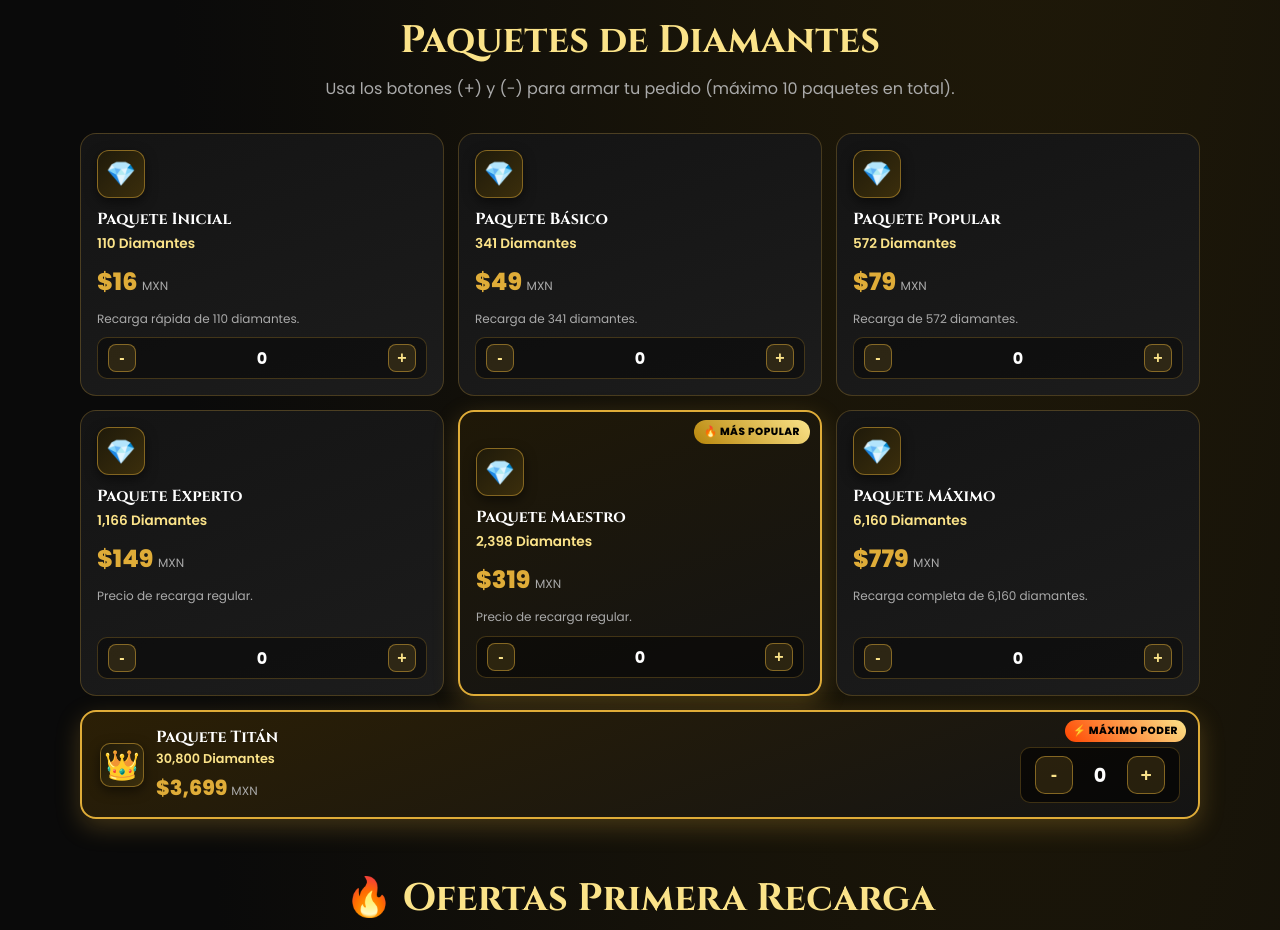
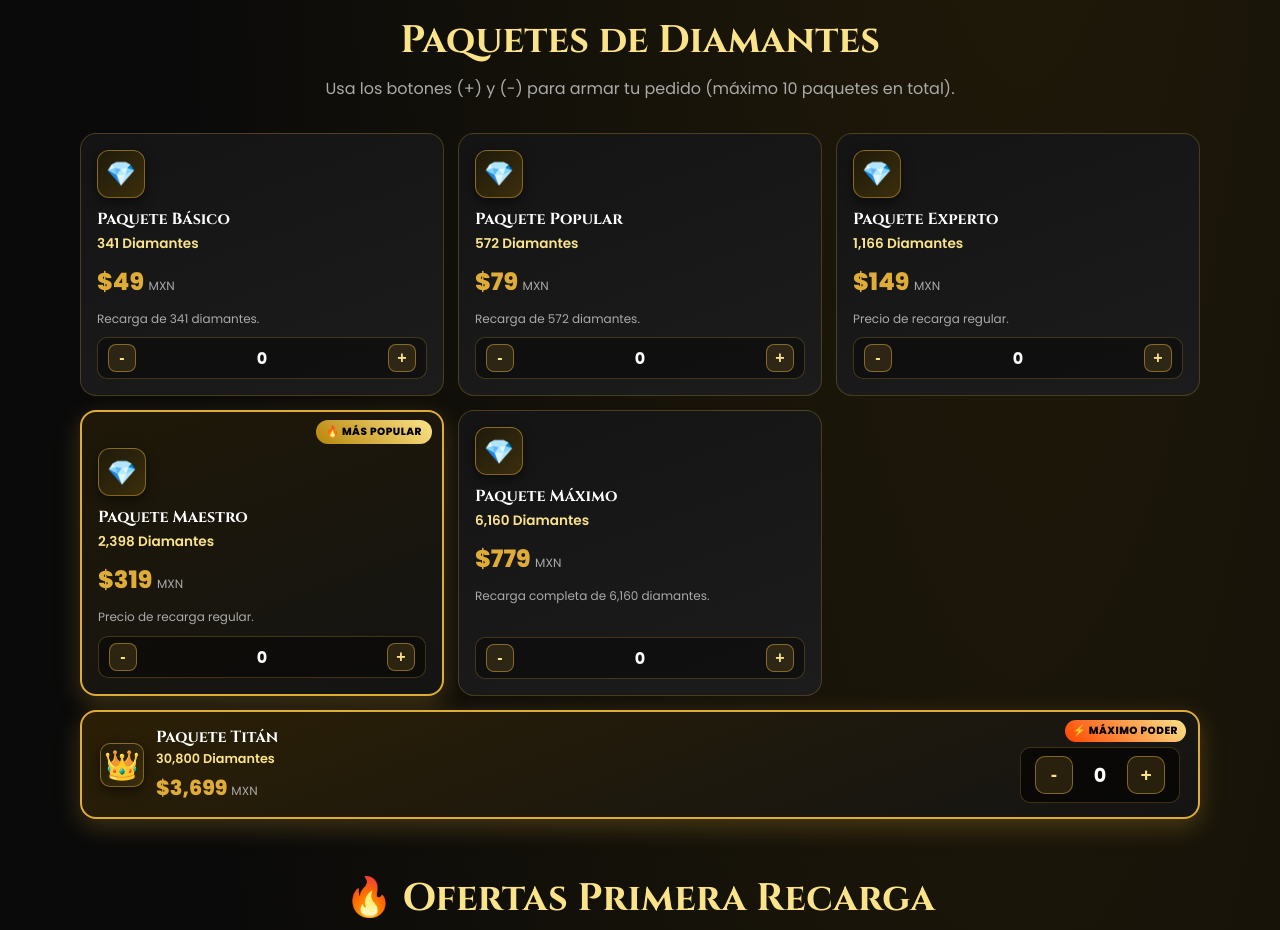
Before and after one commit to dxnzzventas/Tienda-prueba, a plain HTML site: page index.html in a window 1280 px wide. Shown: the part 940-1870 px from the top of the page. Drawn offline with Linux system fonts and the light colour scheme.

Commit message:
Eliminación de paquete 110 diamantes

```diff
--- a/index.html
+++ b/index.html
@@ -766,21 +766,6 @@ footer {
       <article class="product">
         <div>
           <div class="diamond">💎</div>
-          <h3>Paquete Inicial</h3>
-          <div class="qty">110 Diamantes</div>
-          <div class="price" data-mxn="16">$16 <small>MXN</small></div>
-          <p class="note">Recarga rápida de 110 diamantes.</p>
-        </div>
-        <div class="qty-controls">
-          <button class="qty-btn" onclick="cambiarCantidad('110 Diamantes', -1)">-</button>
-          <span class="qty-num" id="qty-110 Diamantes">0</span>
-          <button class="qty-btn" onclick="cambiarCantidad('110 Diamantes', 1)">+</button>
-        </div>
-      </article>
-
-      <article class="product">
-        <div>
-          <div class="diamond">💎</div>
           <h3>Paquete Básico</h3>
           <div class="qty">341 Diamantes</div>
           <div class="price" data-mxn="49">$49 <small>MXN</small></div>
@@ -855,7 +840,7 @@ footer {
         </div>
       </article>
 
-      <!-- PAQUETE TITÁN (PRECIO BAJO EL TÍTULO PARA EVITAR TRASLAPE) -->
+      <!-- PAQUETE TITÁN -->
       <article class="product featured" style="grid-column: 1 / -1; background: linear-gradient(160deg, #2b1f05, #141414); border: 2px solid var(--gold); padding: 14px 18px; position: relative;">
         <span class="tag" style="background: linear-gradient(45deg, #ff4500, var(--gold-light)); color: #000; top: 8px; right: 12px; font-size: 0.65rem; padding: 3px 8px;">⚡ MÁXIMO PODER</span>
         <div style="display: flex; align-items: center; justify-content: space-between; flex-wrap: wrap; gap: 12px; width: 100%;">
@@ -864,11 +849,9 @@ footer {
             <div>
               <h3 style="margin: 0 0 2px 0; font-size: 1rem; font-family: 'Cinzel', serif;">Paquete Titán</h3>
               <div class="qty" style="font-size: 0.8rem;">30,800 Diamantes</div>
-              <!-- PRECIO ABAJO DEL TÍTULO -->
               <div class="price" data-mxn="3699" style="font-size: 1.3rem; margin: 4px 0 0 0; color: var(--gold);">$3,699 <small>MXN</small></div>
             </div>
           </div>
-          <!-- BOTONES AGRANDADOS -->
           <div class="qty-controls" style="width: 160px; padding: 8px 14px; background: rgba(0,0,0,0.6);">
             <button class="qty-btn" style="width: 38px; height: 38px; font-size: 1.2rem; border-radius: 10px;" onclick="cambiarCantidad('Paquete Titán — 30,800 Diamantes', -1)">-</button>
             <span class="qty-num" id="qty-Paquete Titán — 30,800 Diamantes" style="font-size: 1.2rem;">0</span>
@@ -910,7 +893,6 @@ footer {
         <button class="btn" onclick="pedirDirecto('Primera Recarga — 2,398 Diamantes', 275)">Solicitar Oferta</button>
       </article>
 
-      <!-- MÁXIMO AHORRO (ETIQUETA AJUSTADA PARA QUE QUEPA DENTRO) -->
       <article class="product featured" style="padding-top: 36px;">
         <span class="tag" style="top: 8px; right: 10px; font-size: 0.6rem; padding: 3px 8px;">MÁXIMO AHORRO</span>
         <div>
@@ -1234,7 +1216,6 @@ const TASA_USD = 17.98;
 let monedaActual = 'MXN';
 
 const productosPrecios = {
-  "110 Diamantes": 16,
   "341 Diamantes": 49,
   "572 Diamantes": 79,
   "1,166 Diamantes (Regular)": 149,
```
